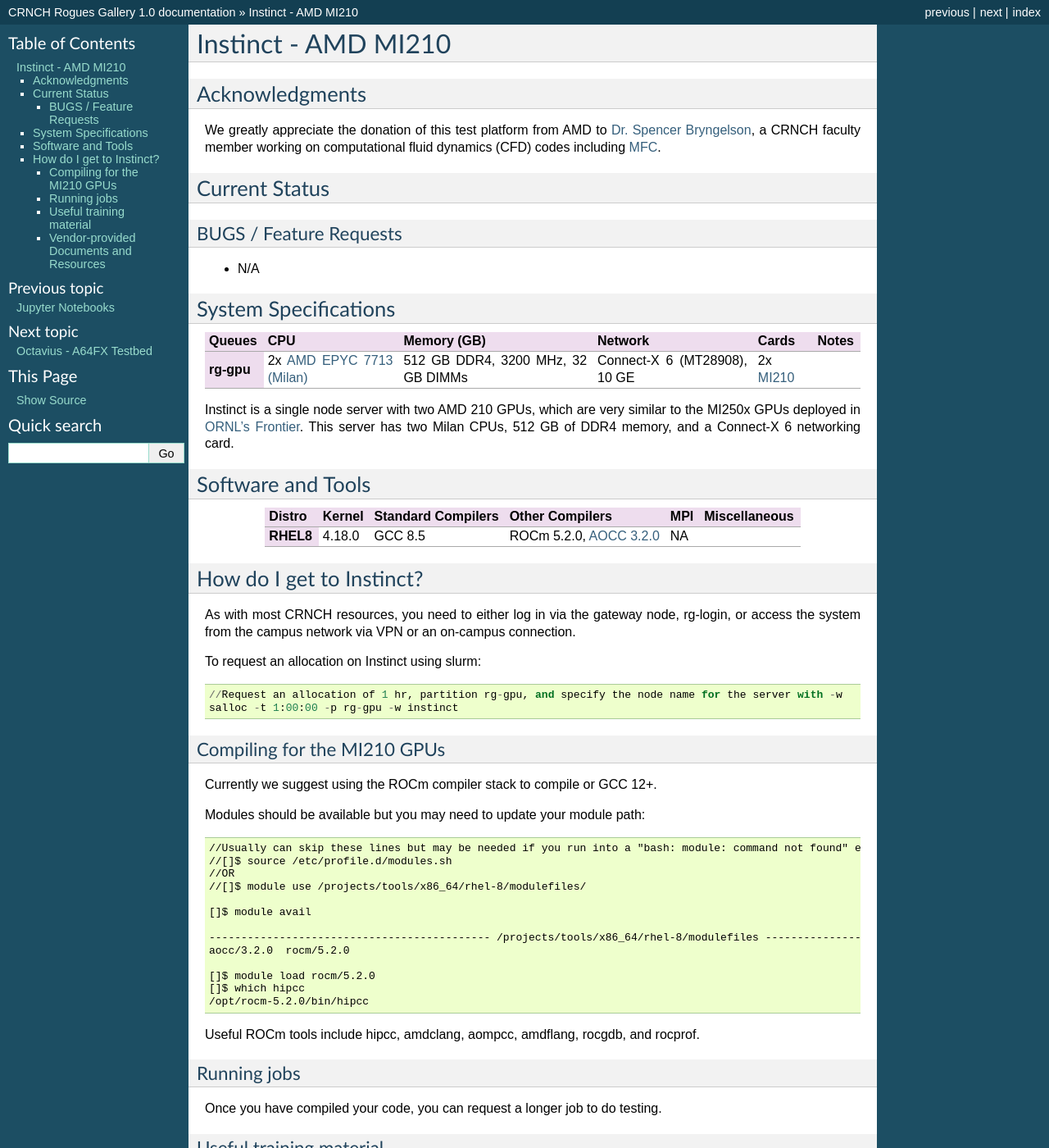
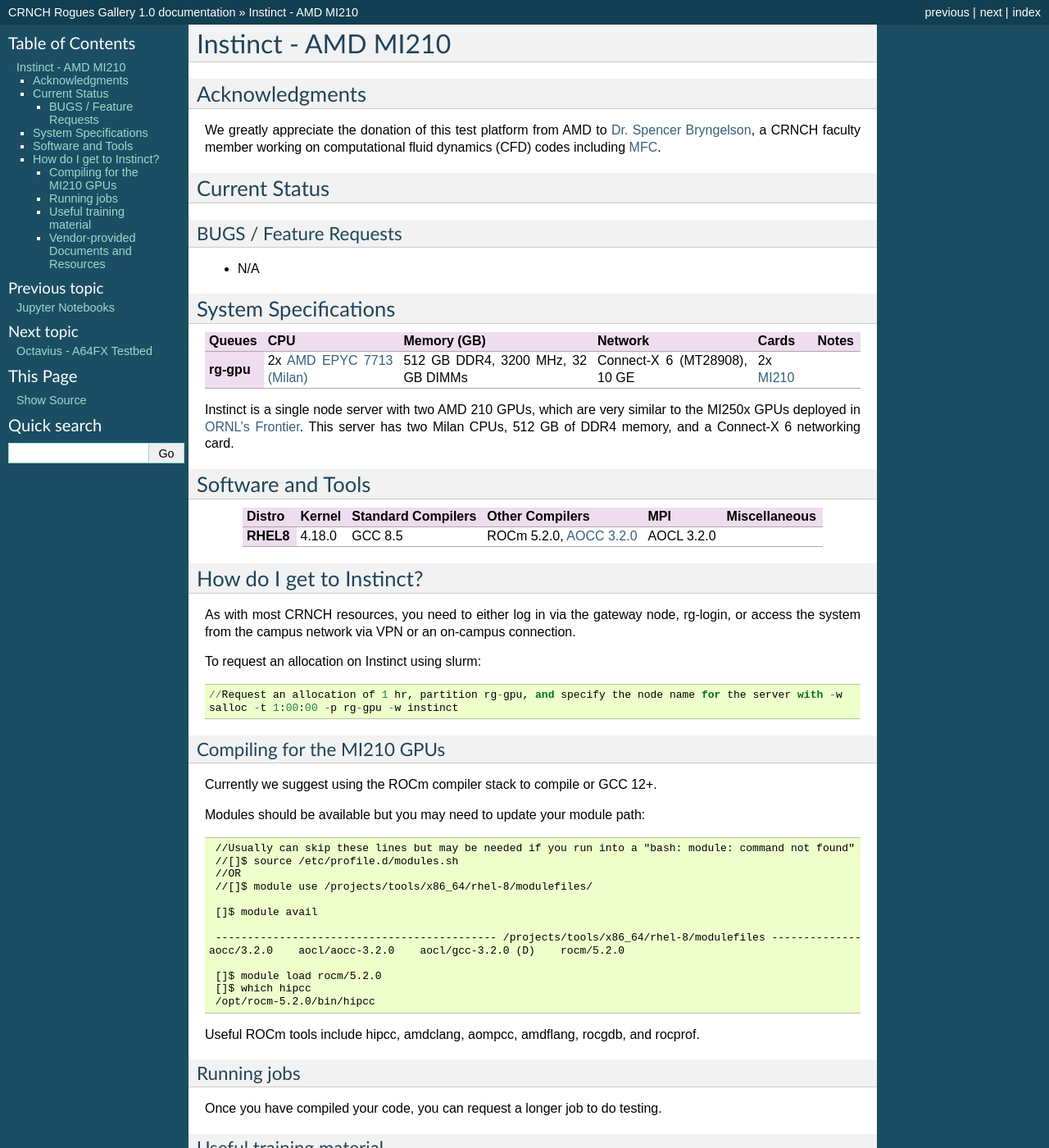
Before and after one commit to gt-crnch-rg/read-the-docs, a Sphinx documentation site: the page built from docs/gpu/instinct-mi210.rst, in a window 1280 px wide and 1400 px high. Shown: the whole window at 82% size. Built offline with Sphinx 7.4.7, drawn with Linux system fonts in a browser that asks for light colours; pages that are not in the unit, such as notebooks, are missing from menus.

Commit message:
Update instinct-mi210.rst

```diff
--- a/docs/gpu/instinct-mi210.rst
+++ b/docs/gpu/instinct-mi210.rst
@@ -57,7 +57,7 @@
       - 4.18.0
       - GCC 8.5
       - ROCm 5.2.0, `AOCC 3.2.0 <https://developer.amd.com/wp-content/resources/57222_AOCC_UG_Rev_3.2.pdf>`__
-      - NA
+      - AOCL 3.2.0
       -
 
 How do I get to Instinct?
@@ -91,7 +91,7 @@
     []$ module avail
 
     -------------------------------------------- /projects/tools/x86_64/rhel-8/modulefiles -------------------------------------
-    aocc/3.2.0  rocm/5.2.0
+   aocc/3.2.0    aocl/aocc-3.2.0    aocl/gcc-3.2.0 (D)    rocm/5.2.0
 
     []$ module load rocm/5.2.0
     []$ which hipcc
```
